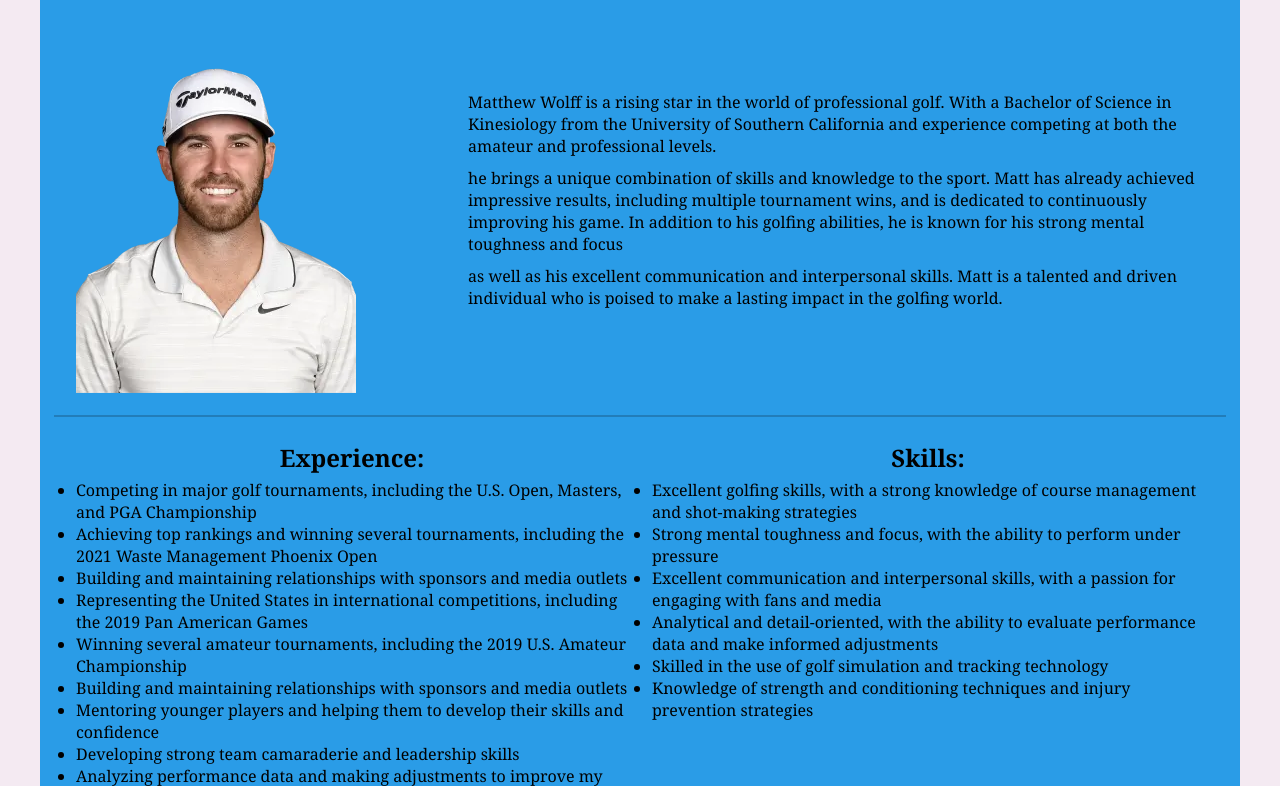
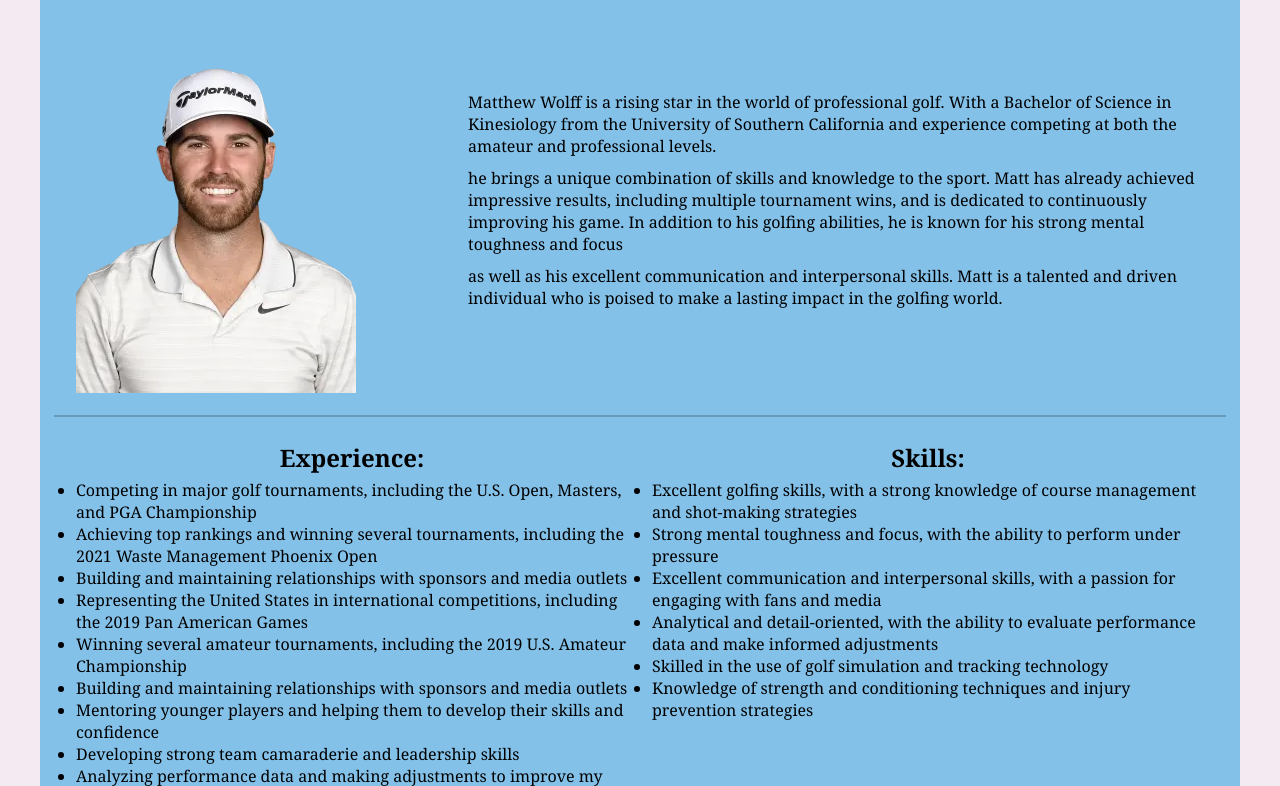
Before and after one commit to Philiphogfeldt/FrontEnd-Task01, a plain HTML site: page index.html in a window 1280 px wide. Shown: the part 75-861 px from the top of the page. Drawn offline with Linux system fonts and the light colour scheme.

Commit message:
ColorChange

```diff
--- a/Cv.css
+++ b/Cv.css
@@ -2,7 +2,7 @@
     box-sizing: border-box;
     margin: 0;
     padding: 0;
-    background-color: rgb(42, 156, 231);
+    background-color: rgb(132, 193, 233);
 }
 html{
     background-color: rgba(190, 122, 176, 0.158);
```
